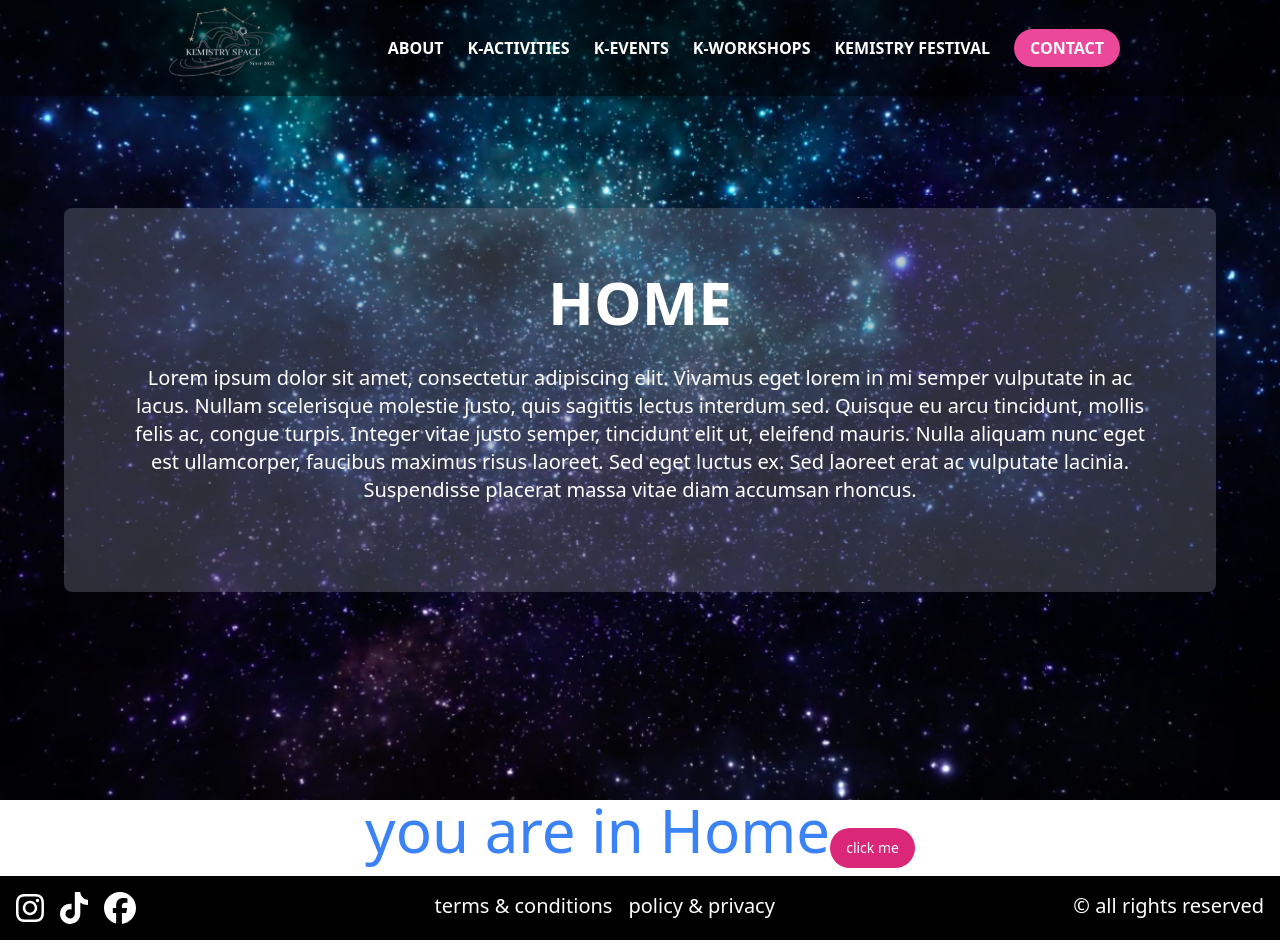
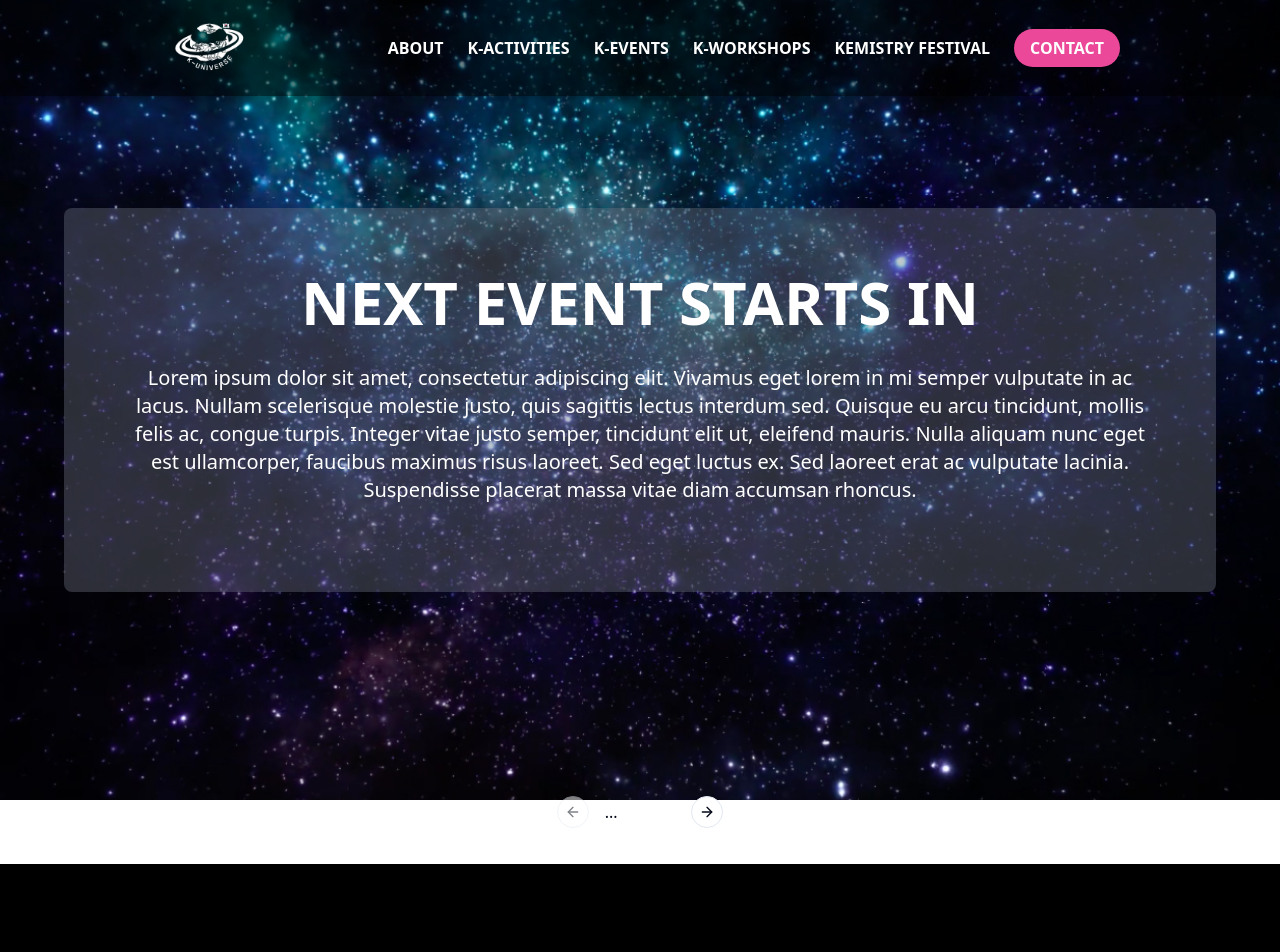
Before and after one commit to 3liezerDev/kemistry-space, a React (Vite) app: page / in a window 1280 px wide. Shown: the top 952 px of the page. Built offline with nearby package versions, Linux system fonts and the light colour scheme.

Commit message:
carousel added to home

```diff
--- a/package.json
+++ b/package.json
@@ -23,6 +23,7 @@
     "@radix-ui/react-slot": "^1.0.2",
     "class-variance-authority": "^0.7.0",
     "clsx": "^2.1.1",
+    "embla-carousel-react": "^8.1.3",
     "esbuild": "^0.21.3",
     "lucide-react": "^0.378.0",
     "react": "^18.2.0",
--- a/src/components/Navbar.jsx
+++ b/src/components/Navbar.jsx
@@ -14,7 +14,7 @@
     <nav className="bg-black bg-opacity-50 shadow-md absolute w-full">
     <div className="container w-[80%] mx-auto flex items-center justify-between">
       <Link to="/" className="flex items-center">
-        <img src="../../public/kemistry-logo.svg" alt="Kemistry Space Logo" className="h-24" />
+        <img src="../../public/img/logo-kemi.png" alt="Kemistry Space Logo" className="h-24" />
       </Link>
       <ul className="flex items-center space-x-6">
         <li><Link to="/about" className={getLinkClasses('/about')}>ABOUT</Link></li>
--- /dev/null
+++ b/src/components/ui/carousel.jsx
@@ -0,0 +1,194 @@
+"use client";
+import * as React from "react"
+import useEmblaCarousel from "embla-carousel-react";
+import { ArrowLeft, ArrowRight } from "lucide-react"
+
+import { cn } from "@/lib/utils"
+import { Button } from "@/components/ui/button"
+
+const CarouselContext = React.createContext(null)
+
+function useCarousel() {
+  const context = React.useContext(CarouselContext)
+
+  if (!context) {
+    throw new Error("useCarousel must be used within a <Carousel />")
+  }
+
+  return context
+}
+
+const Carousel = React.forwardRef((
+  {
+    orientation = "horizontal",
+    opts,
+    setApi,
+    plugins,
+    className,
+    children,
+    ...props
+  },
+  ref
+) => {
+  const [carouselRef, api] = useEmblaCarousel({
+    ...opts,
+    axis: orientation === "horizontal" ? "x" : "y",
+  }, plugins)
+  const [canScrollPrev, setCanScrollPrev] = React.useState(false)
+  const [canScrollNext, setCanScrollNext] = React.useState(false)
+
+  const onSelect = React.useCallback((api) => {
+    if (!api) {
+      return
+    }
+
+    setCanScrollPrev(api.canScrollPrev())
+    setCanScrollNext(api.canScrollNext())
+  }, [])
+
+  const scrollPrev = React.useCallback(() => {
+    api?.scrollPrev()
+  }, [api])
+
+  const scrollNext = React.useCallback(() => {
+    api?.scrollNext()
+  }, [api])
+
+  const handleKeyDown = React.useCallback((event) => {
+    if (event.key === "ArrowLeft") {
+      event.preventDefault()
+      scrollPrev()
+    } else if (event.key === "ArrowRight") {
+      event.preventDefault()
+      scrollNext()
+    }
+  }, [scrollPrev, scrollNext])
+
+  React.useEffect(() => {
+    if (!api || !setApi) {
+      return
+    }
+
+    setApi(api)
+  }, [api, setApi])
+
+  React.useEffect(() => {
+    if (!api) {
+      return
+    }
+
+    onSelect(api)
+    api.on("reInit", onSelect)
+    api.on("select", onSelect)
+
+    return () => {
+      api?.off("select", onSelect)
+    };
+  }, [api, onSelect])
+
+  return (
+    (<CarouselContext.Provider
+      value={{
+        carouselRef,
+        api: api,
+        opts,
+        orientation:
+          orientation || (opts?.axis === "y" ? "vertical" : "horizontal"),
+        scrollPrev,
+        scrollNext,
+        canScrollPrev,
+        canScrollNext,
+      }}>
+      <div
+        ref={ref}
+        onKeyDownCapture={handleKeyDown}
+        className={cn("relative", className)}
+        role="region"
+        aria-roledescription="carousel"
+        {...props}>
+        {children}
+      </div>
+    </CarouselContext.Provider>)
+  );
+})
+Carousel.displayName = "Carousel"
+
+const CarouselContent = React.forwardRef(({ className, ...props }, ref) => {
+  const { carouselRef, orientation } = useCarousel()
+
+  return (
+    (<div ref={carouselRef} className="overflow-hidden">
+      <div
+        ref={ref}
+        className={cn(
+          "flex",
+          orientation === "horizontal" ? "-ml-4" : "-mt-4 flex-col",
+          className
+        )}
+        {...props} />
+    </div>)
+  );
+})
+CarouselContent.displayName = "CarouselContent"
+
+const CarouselItem = React.forwardRef(({ className, ...props }, ref) => {
+  const { orientation } = useCarousel()
+
+  return (
+    (<div
+      ref={ref}
+      role="group"
+      aria-roledescription="slide"
+      className={cn(
+        "min-w-0 shrink-0 grow-0 basis-full",
+        orientation === "horizontal" ? "pl-4" : "pt-4",
+        className
+      )}
+      {...props} />)
+  );
+})
+CarouselItem.displayName = "CarouselItem"
+
+const CarouselPrevious = React.forwardRef(({ className, variant = "outline", size = "icon", ...props }, ref) => {
+  const { orientation, scrollPrev, canScrollPrev } = useCarousel()
+
+  return (
+    (<Button
+      ref={ref}
+      variant={variant}
+      size={size}
+      className={cn("absolute  h-8 w-8 rounded-full", orientation === "horizontal"
+        ? "-left-12 top-1/2 -translate-y-1/2"
+        : "-top-12 left-1/2 -translate-x-1/2 rotate-90", className)}
+      disabled={!canScrollPrev}
+      onClick={scrollPrev}
+      {...props}>
+      <ArrowLeft className="h-4 w-4" />
+      <span className="sr-only">Previous slide</span>
+    </Button>)
+  );
+})
+CarouselPrevious.displayName = "CarouselPrevious"
+
+const CarouselNext = React.forwardRef(({ className, variant = "outline", size = "icon", ...props }, ref) => {
+  const { orientation, scrollNext, canScrollNext } = useCarousel()
+
+  return (
+    (<Button
+      ref={ref}
+      variant={variant}
+      size={size}
+      className={cn("absolute h-8 w-8 rounded-full", orientation === "horizontal"
+        ? "-right-12 top-1/2 -translate-y-1/2"
+        : "-bottom-12 left-1/2 -translate-x-1/2 rotate-90", className)}
+      disabled={!canScrollNext}
+      onClick={scrollNext}
+      {...props}>
+      <ArrowRight className="h-4 w-4" />
+      <span className="sr-only">Next slide</span>
+    </Button>)
+  );
+})
+CarouselNext.displayName = "CarouselNext"
+
+export { Carousel, CarouselContent, CarouselItem, CarouselPrevious, CarouselNext };
--- a/src/pages/Home.jsx
+++ b/src/pages/Home.jsx
@@ -1,12 +1,35 @@
-import { Button } from "@/components/ui/button"
+import { Button } from "@/components/ui/button";
+import {
+  Carousel,
+  CarouselContent,
+  CarouselItem,
+  CarouselNext,
+  CarouselPrevious,
+} from "@/components/ui/carousel"
+
 
 export const Home = () => {
-    return (
-      <>
-      <h1 className='text-6xl text-blue-500 text-center'>
-          you are in Home
-          <Button className='bg-pink-600 rounded-full '>click me</Button>
-      </h1>
-      </>
-    )
-  }
+  return (
+    <>
+      <div className=" flex items-center justify-center flex-col">
+        <div className="bg-white">
+          <Carousel>
+            <CarouselContent>
+              <CarouselItem>...</CarouselItem>
+              <CarouselItem>...</CarouselItem>
+              <CarouselItem>...</CarouselItem>
+            </CarouselContent>
+            <CarouselPrevious />
+            <CarouselNext />
+          </Carousel>
+
+
+        </div>
+        <div className="bg-black flex items-center justify-center flex-col w-full mt-10 p-36">
+          <h1 className="mt-20 mb-10 text-6xl text-white text-center">WOULD YOU LIKE TO BE PART OF OUR TEAM?</h1>
+          <Button className="mt-12 bg-pink-600 rounded-full  m-3 p-5 h-16 w-1/5 text-4xl">JOIN US</Button>
+        </div>
+      </div>
+    </>
+  );
+};
--- a/src/routes/routesConfig.jsx
+++ b/src/routes/routesConfig.jsx
@@ -2,7 +2,7 @@
 const routesConfig = {
     '/': {
       image: '/src/assets/images/Banner-home.jpg',
-      title: 'HOME',
+      title: 'NEXT EVENT STARTS IN',
       content: 'Lorem ipsum dolor sit amet, consectetur adipiscing elit. Vivamus eget lorem in mi semper vulputate in ac lacus. Nullam scelerisque molestie justo, quis sagittis lectus interdum sed. Quisque eu arcu tincidunt, mollis felis ac, congue turpis. Integer vitae justo semper, tincidunt elit ut, eleifend mauris. Nulla aliquam nunc eget est ullamcorper, faucibus maximus risus laoreet. Sed eget luctus ex. Sed laoreet erat ac vulputate lacinia. Suspendisse placerat massa vitae diam accumsan rhoncus. ',
     },
     '/about': {
```
Also changed, not shown: public/img/logo-kemi.png (added), 1 other file (tests, documents, lock files or other folders).
